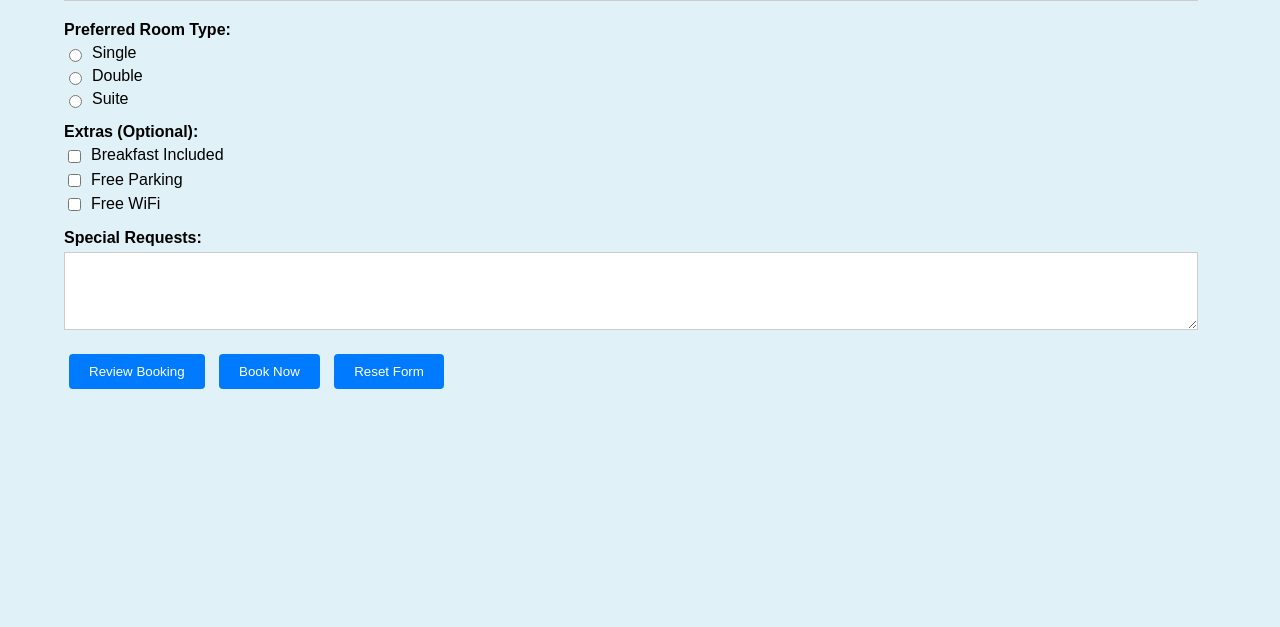
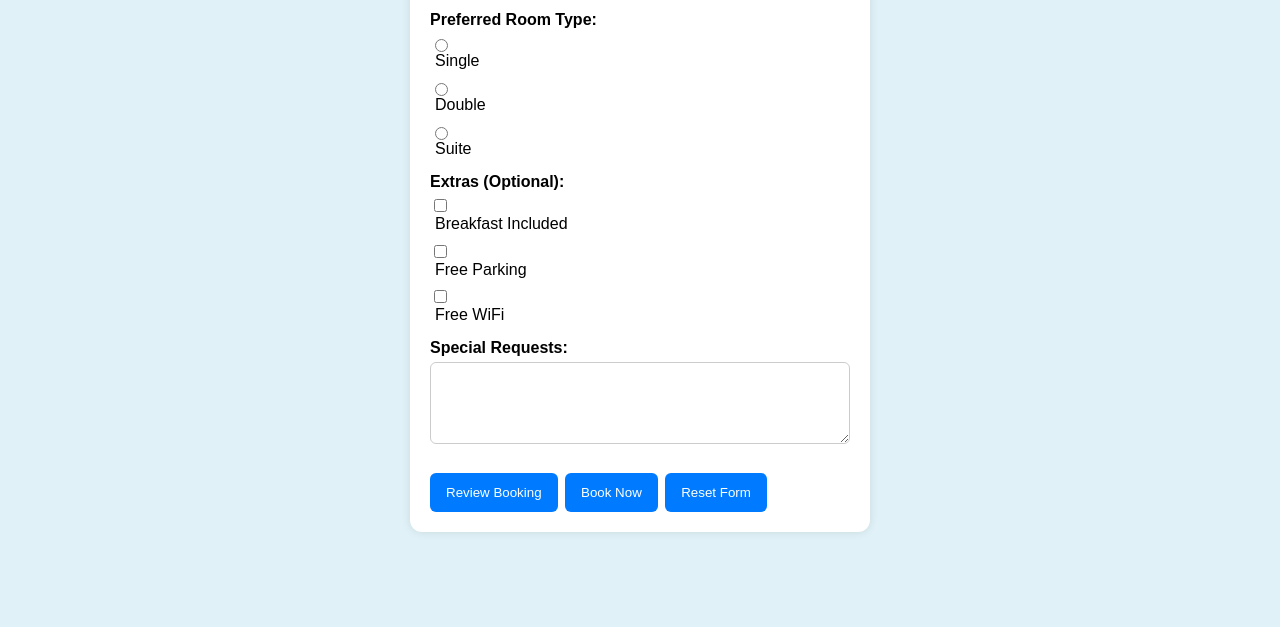
Before and after one commit to FahdHamza47/malak, a plain HTML site: page index.html in a window 1280 px wide. Shown: the part 173-800 px from the top of the page. Drawn offline with Linux system fonts and the light colour scheme.

Commit message:
Update index.html

```diff
--- a/index.html
+++ b/index.html
@@ -1,73 +1,110 @@
 <!DOCTYPE html>
-<html>
+<html lang="en">
 <head>
+  <meta charset="UTF-8" />
+  <meta name="viewport" content="width=device-width, initial-scale=1.0" />
   <title>Book Your Italian Getaway!</title>
   <style>
     body {
       font-family: sans-serif;
-      background-color: #e0f2f7; /* Baby blue */
+      background-color: #e0f2f7;
+      margin: 0;
+      padding: 0;
       display: flex;
       justify-content: center;
-      align-items: center;
-      height: 100vh;
-      width: 100vw;
-      margin: 0;
+      align-items: flex-start;
+      min-height: 100vh;
     }
-.container{
-  height: 90vh;
-  width: 90vw;
-}
+
+    .container {
+      width: 100%;
+      max-width: 500px;
+      padding: 20px;
+      box-sizing: border-box;
+    }
+
+    form {
+      background: white;
+      padding: 20px;
+      border-radius: 12px;
+      box-shadow: 0 0 10px rgba(0,0,0,0.1);
+    }
+
+    h1, h2 {
+      text-align: center;
+      color: #333;
+      margin-bottom: 20px;
+      font-size: 1.5rem;
+    }
+
     .form-group {
       margin-bottom: 15px;
-      text-align: left; /* Align labels to the left within the group */
+      text-align: left;
     }
+
     label {
       display: block;
       margin-bottom: 5px;
       font-weight: bold;
     }
-    input[type="text"], input[type="date"], textarea {
-      width: calc(100% - 18px); /* Adjust width for padding and border */
-      padding: 8px;
+
+    input[type="text"],
+    input[type="date"],
+    textarea {
+      width: 100%;
+      padding: 10px;
       border: 1px solid #ccc;
       box-sizing: border-box;
+      border-radius: 6px;
       margin-bottom: 5px;
     }
-    input[type="radio"], input[type="checkbox"] {
+
+    input[type="radio"],
+    input[type="checkbox"] {
       margin-right: 5px;
-      vertical-align: middle; /* Align radio/checkbox with text */
+      vertical-align: middle;
     }
-    .radio-group div, .checkbox-group div {
-      margin-bottom: 5px;
+
+    .radio-group div,
+    .checkbox-group div {
+      margin-bottom: 8px;
     }
-    .radio-group label, .checkbox-group label {
-      display: inline; /* Make labels appear inline */
-      font-weight: normal; /* Reset bold for inline labels */
-      margin-left: 5px; /* Space between button and text */
+
+    .radio-group label,
+    .checkbox-group label {
+      font-weight: normal;
+      margin-left: 5px;
     }
-    button[type="button"], button[type="submit"], button[type="reset"] {
-      padding: 10px 20px;
-      margin: 0 5px;
+
+    button {
+      padding: 12px 16px;
+      margin: 5px 3px 0 0;
       background-color: #007bff;
       color: white;
       border: none;
-      border-radius: 4px;
+      border-radius: 6px;
       cursor: pointer;
+      width: 100%;
     }
+
     button:hover {
       background-color: #0056b3;
     }
+
     #summary {
       margin-top: 20px;
       border: 1px solid #eee;
       padding: 15px;
       background-color: #f9f9f9;
       text-align: left;
+      border-radius: 8px;
     }
-    h1, h2 {
-      text-align: center;
-      color: #333;
-      margin-bottom: 20px;
+
+    @media (min-width: 600px) {
+      button {
+        width: auto;
+        display: inline-block;
+      }
     }
   </style>
 </head>
@@ -78,20 +115,23 @@
     <form id="bookingForm">
       <div class="form-group">
         <label for="name">Your Name:</label>
-        <input type="text" id="name" name="name" required>
+        <input type="text" id="name" name="name" required />
       </div>
 
       <div class="form-group">
         <label>Preferred Room Type:</label>
         <div class="radio-group">
           <div>
-            <input type="radio" id="single" name="roomType" value="Single" required><label for="single">Single</label>
+            <input type="radio" id="single" name="roomType" value="Single" required />
+            <label for="single">Single</label>
           </div>
           <div>
-            <input type="radio" id="double" name="roomType" value="Double" required><label for="double">Double</label>
+            <input type="radio" id="double" name="roomType" value="Double" required />
+            <label for="double">Double</label>
           </div>
           <div>
-            <input type="radio" id="suite" name="roomType" value="Suite" required><label for="suite">Suite</label>
+            <input type="radio" id="suite" name="roomType" value="Suite" required />
+            <label for="suite">Suite</label>
           </div>
         </div>
       </div>
@@ -100,13 +140,16 @@
         <label>Extras (Optional):</label>
         <div class="checkbox-group">
           <div>
-            <input type="checkbox" id="breakfast" name="amenities" value="Breakfast"><label for="breakfast">Breakfast Included</label>
+            <input type="checkbox" id="breakfast" name="amenities" value="Breakfast" />
+            <label for="breakfast">Breakfast Included</label>
           </div>
           <div>
-            <input type="checkbox" id="parking" name="amenities" value="Parking"><label for="parking">Free Parking</label>
+            <input type="checkbox" id="parking" name="amenities" value="Parking" />
+            <label for="parking">Free Parking</label>
           </div>
           <div>
-            <input type="checkbox" id="wifi" name="amenities" value="WiFi"><label for="wifi">Free WiFi</label>
+            <input type="checkbox" id="wifi" name="amenities" value="WiFi" />
+            <label for="wifi">Free WiFi</label>
           </div>
         </div>
       </div>
@@ -151,15 +194,14 @@
     }
 
     document.getElementById('bookingForm').addEventListener('submit', function(event) {
-      event.preventDefault(); // Prevent the default form submission for this example
+      event.preventDefault(); // Prevent default submission
       alert('Booking submitted successfully! (This is a demo - no actual booking occurs).');
       console.log("Form Data:", new FormData(event.target));
     });
 
     document.getElementById('bookingForm').addEventListener('reset', function() {
-      document.getElementById('summary').style.display = 'none'; // Hide summary on reset
+      document.getElementById('summary').style.display = 'none'; // Hide summary
     });
   </script>
-
 </body>
 </html>
```
